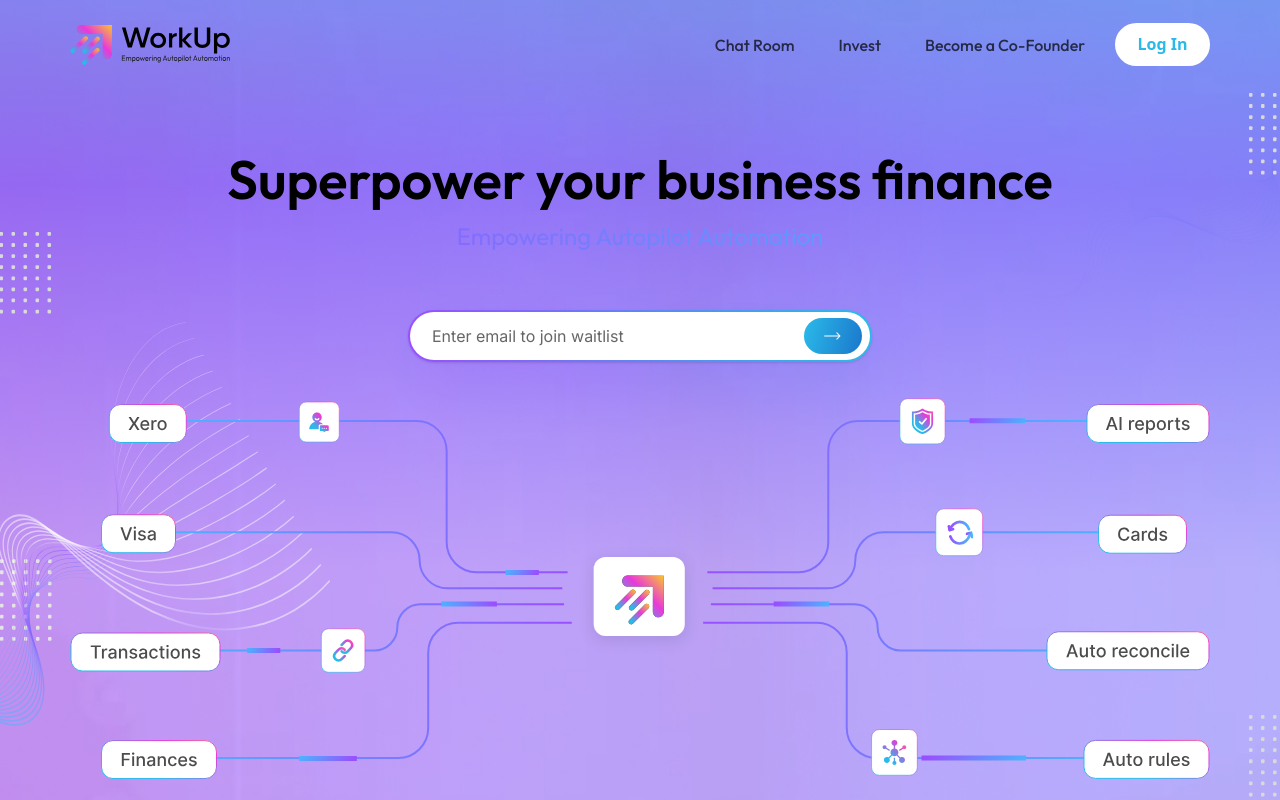
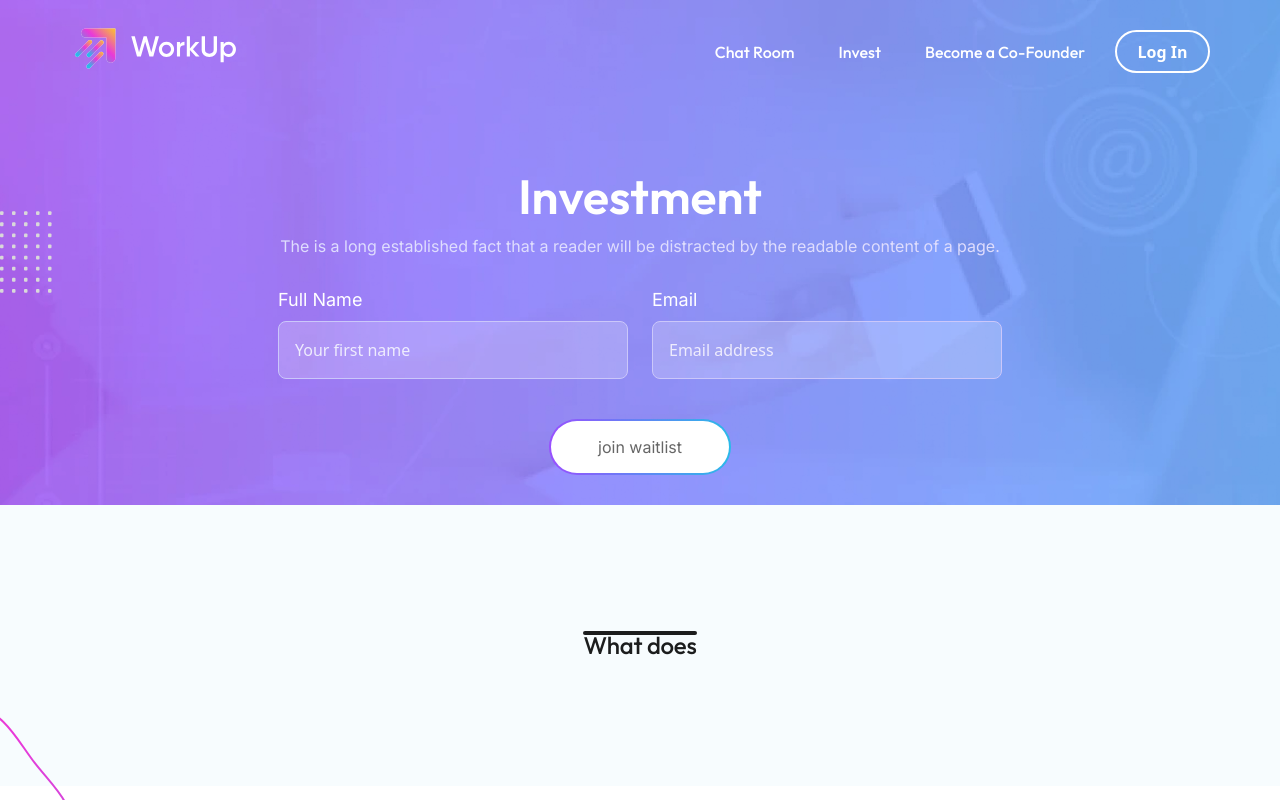
Before and after one commit to Johnyjangra/workup, a React (Create React App) app: page /brand in a window 1280 px wide. Shown: the top 800 px of the page. Built offline with nearby package versions, Linux system fonts and the light colour scheme.

Commit message:
remove hero on brand page

```diff
--- a/src/components/common/Header.jsx
+++ b/src/components/common/Header.jsx
@@ -1,7 +1,9 @@
 import React, { useEffect, useState } from "react";
 import MobileNav from "./MobileNav.jsx";
 import LogoImg from "../../assets/svg/logo.svg";
+import LogoImg2 from "../../assets/svg/white-logo.svg";
 import Hero from "../home/Hero.jsx";
+import { useLocation } from "react-router-dom";
 const Header = () => {
   const [activeNavOverlay, setActiveNavOverlay] = useState(false);
   useEffect(() => {
@@ -11,10 +13,16 @@
       document.body.classList.remove("overflow-y-hidden");
     }
   }, [activeNavOverlay]);
-
+  const path = useLocation().pathname;
   return (
     <>
-      <div className="relative bg-[url('./assets/png/hero-bg.png')] bg-cover bg-no-repeat">
+      <div
+        className={`${
+          path === "/"
+            ? "bg-[url('./assets/png/hero-bg.png')] bg-cover bg-no-repeat"
+            : ""
+        } "relative"`}
+      >
         <div>
           <MobileNav
             activeNavOverlay={activeNavOverlay}
@@ -25,33 +33,53 @@
               <div className="flex items-center justify-between">
                 <div className="flex-1 flex items-center justify-between">
                   <a href="/">
-                    <img
-                      className="w-[80%] sm:w-[100%]"
-                      src={LogoImg}
-                      alt="logo"
-                    />
+                    {path === "/" ? (
+                      <img
+                        className="w-[80%] sm:w-[100%]"
+                        src={LogoImg}
+                        alt="logo"
+                      />
+                    ) : (
+                      <img
+                        className="w-[80%] sm:w-[100%]"
+                        src={LogoImg2}
+                        alt="logo"
+                      />
+                    )}
                   </a>
                   <div className="hidden lg:block">
                     <div className="flex items-center">
                       <a
                         href="#chat-room"
-                        className="text-black text-sm font-medium opacity-70 ff_outfit mr-6 xl:mr-[44px] after:transition-all after:rounded-sm hover:text-[#2ABAE9] after:duration-300 duration-300 after:ease-linear relative after:absolute after:bottom-0 after:left-0 after:bg-[#2ABAE9] after:w-0 hover:after:w-full after:h-[2px]"
+                        className={`${
+                          path === "/" ? "text-black opacity-70" : " text-white"
+                        } text-sm font-medium ff_outfit mr-6 xl:mr-[44px] after:transition-all after:rounded-sm hover:text-[#2ABAE9] after:duration-300 duration-300 after:ease-linear relative after:absolute after:bottom-0 after:left-0 after:bg-[#2ABAE9] after:w-0 hover:after:w-full after:h-[2px]`}
                       >
                         Chat Room
                       </a>
                       <a
                         href="#invest"
-                        className="text-black text-sm font-medium opacity-70 ff_outfit mr-6 xl:mr-[44px] after:transition-all after:rounded-sm hover:text-[#2ABAE9] after:duration-300 duration-300 after:ease-linear relative after:absolute after:bottom-0 after:left-0 after:bg-[#2ABAE9] after:w-0 hover:after:w-full after:h-[2px]"
+                        className={`${
+                          path === "/" ? "text-black" : "text-white"
+                        } text-black text-sm font-medium ff_outfit mr-6 xl:mr-[44px] after:transition-all after:rounded-sm hover:text-[#2ABAE9] after:duration-300 duration-300 after:ease-linear relative after:absolute after:bottom-0 after:left-0 after:bg-[#2ABAE9] after:w-0 hover:after:w-full after:h-[2px]`}
                       >
                         Invest
                       </a>
                       <a
                         href="#co-founder"
-                        className="text-black text-sm font-medium opacity-70 ff_outfit mr-6 xl:mr-[30px] after:transition-all after:rounded-sm hover:text-[#2ABAE9] after:duration-300 duration-300 after:ease-linear relative after:absolute after:bottom-0 after:left-0 after:bg-[#2ABAE9] after:w-0 hover:after:w-full after:h-[2px]"
+                        className={`${
+                          path === "/" ? "text-black" : "text-white"
+                        } text-black text-sm font-medium ff_outfit mr-6 xl:mr-[30px] after:transition-all after:rounded-sm hover:text-[#2ABAE9] after:duration-300 duration-300 after:ease-linear relative after:absolute after:bottom-0 after:left-0 after:bg-[#2ABAE9] after:w-0 hover:after:w-full after:h-[2px]`}
                       >
                         Become a Co-Founder
                       </a>
-                      <button className="hidden sm:flex justify-center items-center overflow-hidden h-[43px] w-[95px] text-sm text-blue font-semibold rounded-[100px] bg-white border-solid border-[2px] border-white duration-300 ease-linear hover:text-white hover:bg-blue pb-[2px]">
+                      <button
+                        className={`${
+                          path === "/"
+                            ? "bg-white text-blue"
+                            : "bg-transparent text-white"
+                        } "hidden sm:flex justify-center items-center overflow-hidden h-[43px] w-[95px] text-sm font-semibold rounded-[100px] border-solid border-[2px] border-white duration-300 ease-linear hover:text-white hover:bg-blue pb-[2px]"`}
+                      >
                         Log In
                       </button>
                     </div>
@@ -97,7 +125,7 @@
             </div>
           </nav>
         </div>
-        <Hero />
+        {path === "/" ? <Hero /> : ""}
       </div>
     </>
   );
```
Also changed, not shown: src/assets/svg/white-logo.svg (added).
